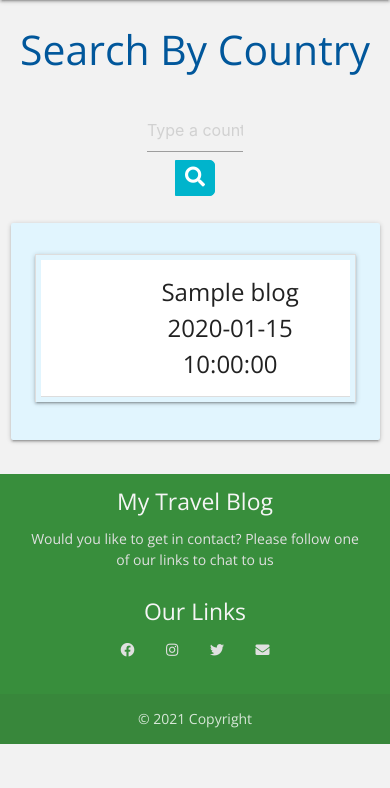
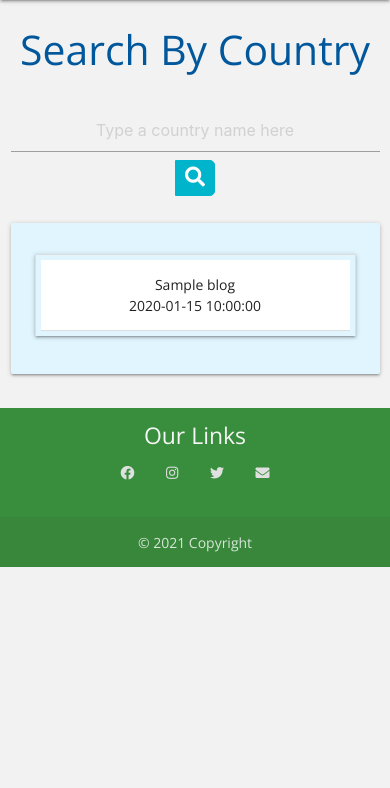
Before and after one commit to natashacmyers/travel-blog, a Flask app: page /all_blogs in a window 390 px wide. Shown: the part 56-844 px from the top of the page. Run offline with Flask 2, Linux system fonts and the light colour scheme; grey boxes marked "Sample" are stand-in pictures; a database or web service that is not in the repository returns one stand-in record (values such as "Sample title"); some libraries are stand-ins or nearby versions.

Commit message:
Made adjustments to materialize components to allow blogs to fit better on small screens

```diff
--- a/static/css/style.css
+++ b/static/css/style.css
@@ -88,6 +88,9 @@ body {
     width: 80%;
 }
 
+.editandeletesmall, .blognamesmall {
+    display: block;
+}
 
 /*----------- Search bar CSS -------------*/
 
--- a/templates/all_blogs.html
+++ b/templates/all_blogs.html
@@ -1,15 +1,18 @@
 {% extends "base.html" %}
 {% block content %}
 <div class="row">
-<h3 class="center-align light-blue-text text-darken-4"> Search By Country </h3>
+    <div class="s12 col">
+        <h3 class=" s5 center-align light-blue-text text-darken-4"> Search By Country </h3>
+    </div>
+
 </div>
-<form class="row wrap" method="POST" action="{{ url_for('all_blogs' )}}">
-   <div class=" col s12 search center-align">
-      <input type="text" name="search" class="searchTerm center-align" placeholder="Type a country name here">
-      <button type="submit" class="searchButton">
-        <i class="fa fa-search"></i>
-     </button>
-   </div>
+<form class="row" method="POST" action="{{ url_for('all_blogs' )}}">
+    <div class=" col s12 l6 offset-l3 search center-align">
+        <input type="text" name="search" class="searchTerm center-align" placeholder="Type a country name here">
+        <button type="submit" class="searchButton">
+            <i class="fa fa-search"></i>
+        </button>
+    </div>
 </form>
 <div class="row">
     <div class="col s12 offset-m2 m8">
@@ -21,19 +24,31 @@
                     <li class="list-padding">
                         <div class="collapsible-header ">
                             {% if session.username == blog.username %}
-                            <div class="col s3">
-                                <a href="{{ url_for('edit_blog', blog_id=blog._id) }}" class="btn-margin btn-small light-blue lighten-1">Edit</a><br>
-                                <a href="{{ url_for('delete_blog', blog_id=blog._id) }}" class="btn-margin btn-small red accent-4">Delete</a>
+                            <div class="col hide-on-small-only l3">
+                                <a href="{{ url_for('edit_blog', blog_id=blog._id) }}"
+                                    class="btn-margin btn-small light-blue lighten-1">Edit</a><br>
+                                <a href="{{ url_for('delete_blog', blog_id=blog._id) }}"
+                                    class="btn-margin btn-small red accent-4">Delete</a>
+                            </div>
+                            <div class="col hide-on-med-and-up editandeletesmall">
+                                <a href="{{ url_for('edit_blog', blog_id=blog._id) }}"
+                                    class="btn-margin btn-small light-blue lighten-1">Edit</a>
+                                <a href="{{ url_for('delete_blog', blog_id=blog._id) }}"
+                                    class="btn-margin btn-small red accent-4">Delete</a>
                             </div>
                             {% endif %}
-                            <div class="col s9 blogname">
-                            <strong>{{ blog.blog_name }}</strong> <br>  {{ blog.blog_date }}
+                            <div class="col hide-on-small-only l9 blogname">
+                                <strong>{{ blog.blog_name }}</strong> <br> {{ blog.blog_date }}
+                            </div>
+                            <div class="col hide-on-med-and-up s12 blognamesmall">
+                                <strong>{{ blog.blog_name }}</strong> <br> {{ blog.blog_date }}
                             </div>
                         </div>
                         <div class="collapsible-body">
-                            <h6> Country:    {{ blog.country_name }}</h6><br>
+                            <h6> Country: {{ blog.country_name }}</h6><br>
                             <p>{{ blog.blog_description }}</p><br><br>
-                            <img src="{{ url_for('file', filename=blog.blog_image)}}" alt="blog image" class="blog-images"><br><br>
+                            <img src="{{ url_for('file', filename=blog.blog_image)}}" alt="blog image"
+                                class="blog-images"><br><br>
                             <p><em>By: {{ blog.username }}</em></p>
                         </div>
                     </li>
--- a/templates/base.html
+++ b/templates/base.html
@@ -74,7 +74,7 @@
           <footer class="page-footer green darken-2">
           <div class="container">
             <div class="row">
-              <div class="col l6 s12">
+              <div class="col l6 s12 hide-on-small-only">
                 <h5 class="grey-text text-lighten-4">My Travel Blog</h5>
                 <p class="grey-text text-lighten-2">Would you like to get in contact? Please follow one of our links to chat to us</p>
               </div>
```
Also changed, not shown: templates/profile.html (+22 -9 lines), templates/search_blogs.html (+12 -3 lines), templates/search_map.html (+11 -2 lines).
